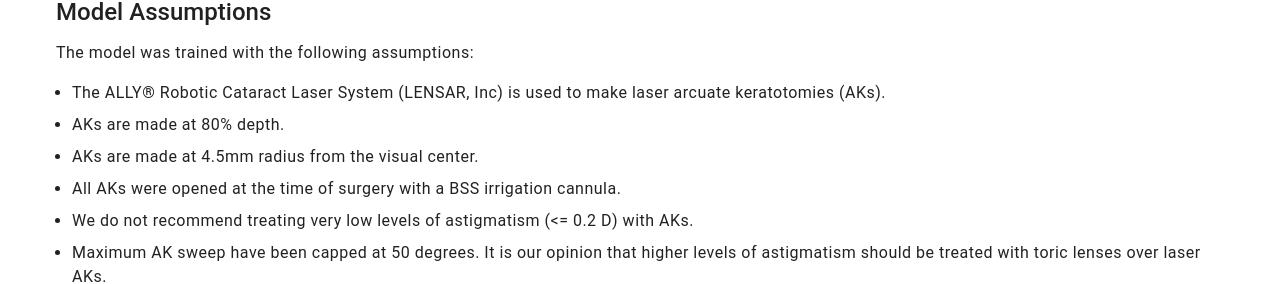
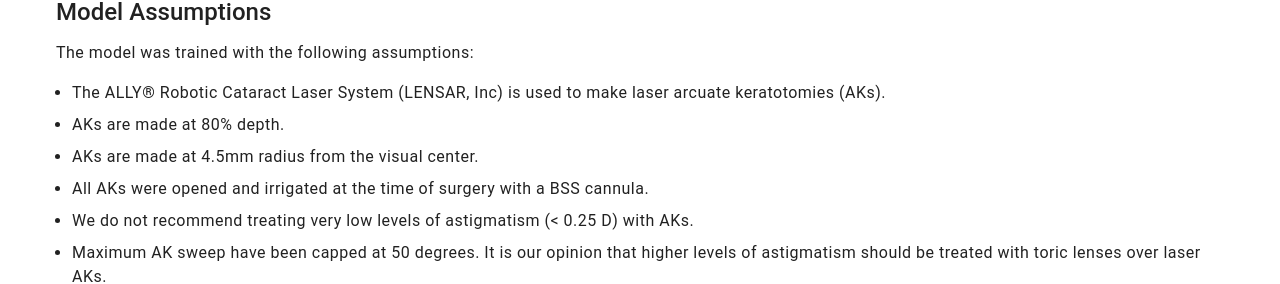
Before and after one commit to wak1616/ai_calc, a Vue app: page /about in a window 1280 px wide. Shown: the part 885-1169 px from the top of the page. Built offline with nearby package versions, Linux system fonts and the light colour scheme.

Commit message:
minor changes to About section text

```diff
--- a/src/views/About.vue
+++ b/src/views/About.vue
@@ -71,8 +71,8 @@
   'The ALLY® Robotic Cataract Laser System (LENSAR, Inc) is used to make laser arcuate keratotomies (AKs).',
   'AKs are made at 80% depth.',
   'AKs are made at 4.5mm radius from the visual center.',
-  'All AKs were opened at the time of surgery with a BSS irrigation cannula.',
-  'We do not recommend treating very low levels of astigmatism (<= 0.2 D) with AKs.',
+  'All AKs were opened and irrigated at the time of surgery with a BSS cannula.',
+  'We do not recommend treating very low levels of astigmatism (< 0.25 D) with AKs.',
   'Maximum AK sweep have been capped at 50 degrees. It is our opinion that higher levels of astigmatism should be treated with toric lenses over laser AKs.',
   'The nomogram assumes a clear corneal temporal incision with a 2.4-2.8mm blade which can be assumed to create ~0.2 D of SIA at 180 deg. An "average" SIA has been captured by the weights during the machine learning process. Inputting a presumed SIA for an individual surgeon has not been shown to significantly improve results.',
   'The current iteration of this model was been trained using K readings and other measurements from the IOLMaster 700 (Zeiss Meditec).'
```
